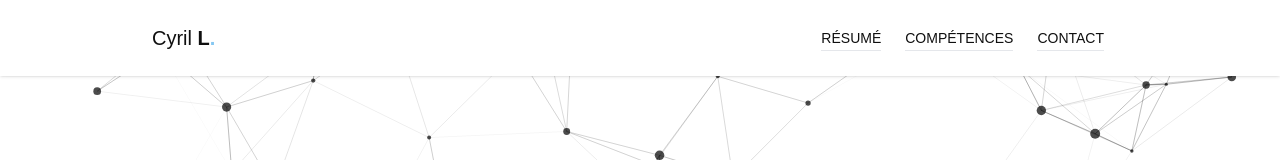
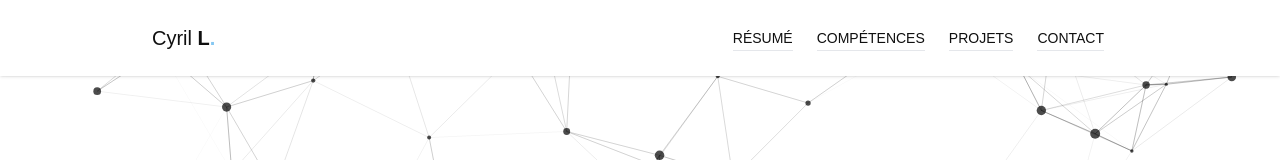
Before and after one commit to Cylecq/my-website, a Next.js app: page / in a window 1280 px wide. Shown: the top 160 px of the page. Built offline with nearby package versions, Linux system fonts and the light colour scheme; a web font is replaced by a local one.

Commit message:
Add "projets" nav link

```diff
--- a/src/app/components/NavList.tsx
+++ b/src/app/components/NavList.tsx
@@ -81,6 +81,7 @@ function NavList() {
       >
         {renderNavItem("#about", "Résumé")}
         {renderNavItem("#skills", "Compétences")}
+        {renderNavItem("#projects", "Projets")}
         {renderNavItem("#contact", "Contact")}
       </ul>
     </>
```
